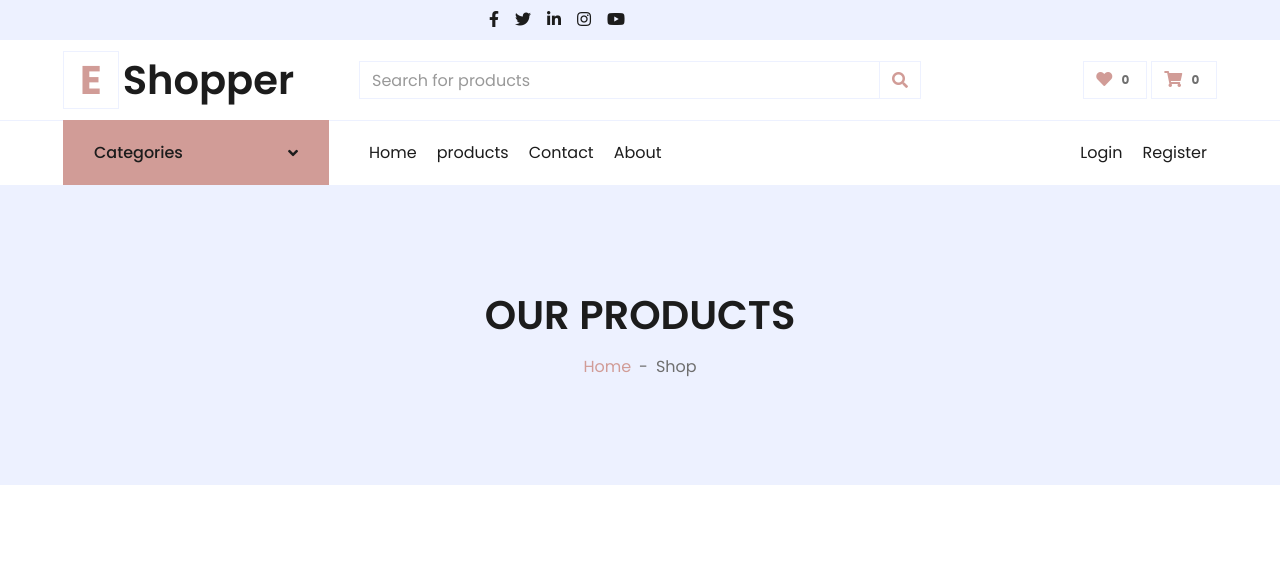
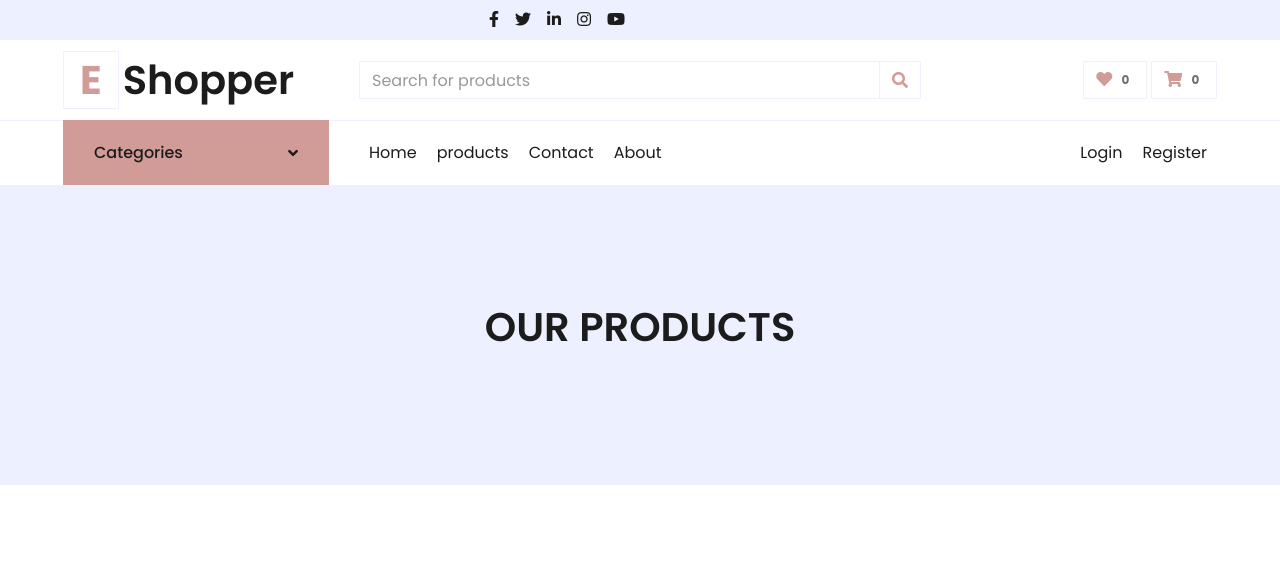
Before and after one commit to Mohammadhp7878/Maktab93_onlineshop, a Django app: page /products_list/ in a window 1280 px wide. Shown: the top 576 px of the page. Run offline with Django 4.2, Linux system fonts and the light colour scheme; data that the repository does not hold is empty; some libraries are stand-ins or nearby versions.

Commit message:
fix: remove some useless line

```diff
--- a/products/templates/products.html
+++ b/products/templates/products.html
@@ -6,11 +6,6 @@
     <div class="container-fluid bg-secondary mb-5">
         <div class="d-flex flex-column align-items-center justify-content-center" style="min-height: 300px">
             <h1 class="font-weight-semi-bold text-uppercase mb-3">Our Products</h1>
-            <div class="d-inline-flex">
-                <p class="m-0"><a href="">Home</a></p>
-                <p class="m-0 px-2">-</p>
-                <p class="m-0">Shop</p>
-            </div>
         </div>
     </div>
     <!-- Page Header End -->
```
